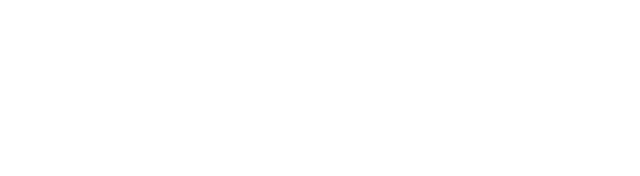
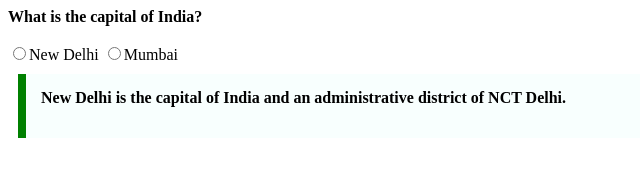
Before and after one commit to acciojob/trivia-phogatheena, a website: page main.html in a window 1280 px wide. Shown: the whole page, without its empty margins (0-640 px from the left). Drawn offline with Linux system fonts and the light colour scheme.

Commit message:
created a submission

```diff
--- a/main.html
+++ b/main.html
@@ -8,6 +8,14 @@
 
 <body>
 	<!-- the entire body must be written by student -->
+	<b>What is the capital of India?</b>
+		<br><br>
+		<label for="radi"></label>
+	<input type = "radio" name="radi">New Delhi
+	<input type = "radio" name="radi">Mumbai
+	<blockquote class="block">
+	   New Delhi is the capital of India and an administrative district of NCT Delhi.
+	<blockquote>
     <script type="text/javascript" src="./script.js">
 </script>
 
--- a/styles.css
+++ b/styles.css
@@ -1,2 +1,11 @@
 
 /* Your CSS Code here. */
+.block
+{
+	max-width:600px;
+	margin:10px;
+	padding:15px;
+	border-left:8px solid green;
+	background-color: #f8fffe;
+    font-weight: bold;
+}
```
